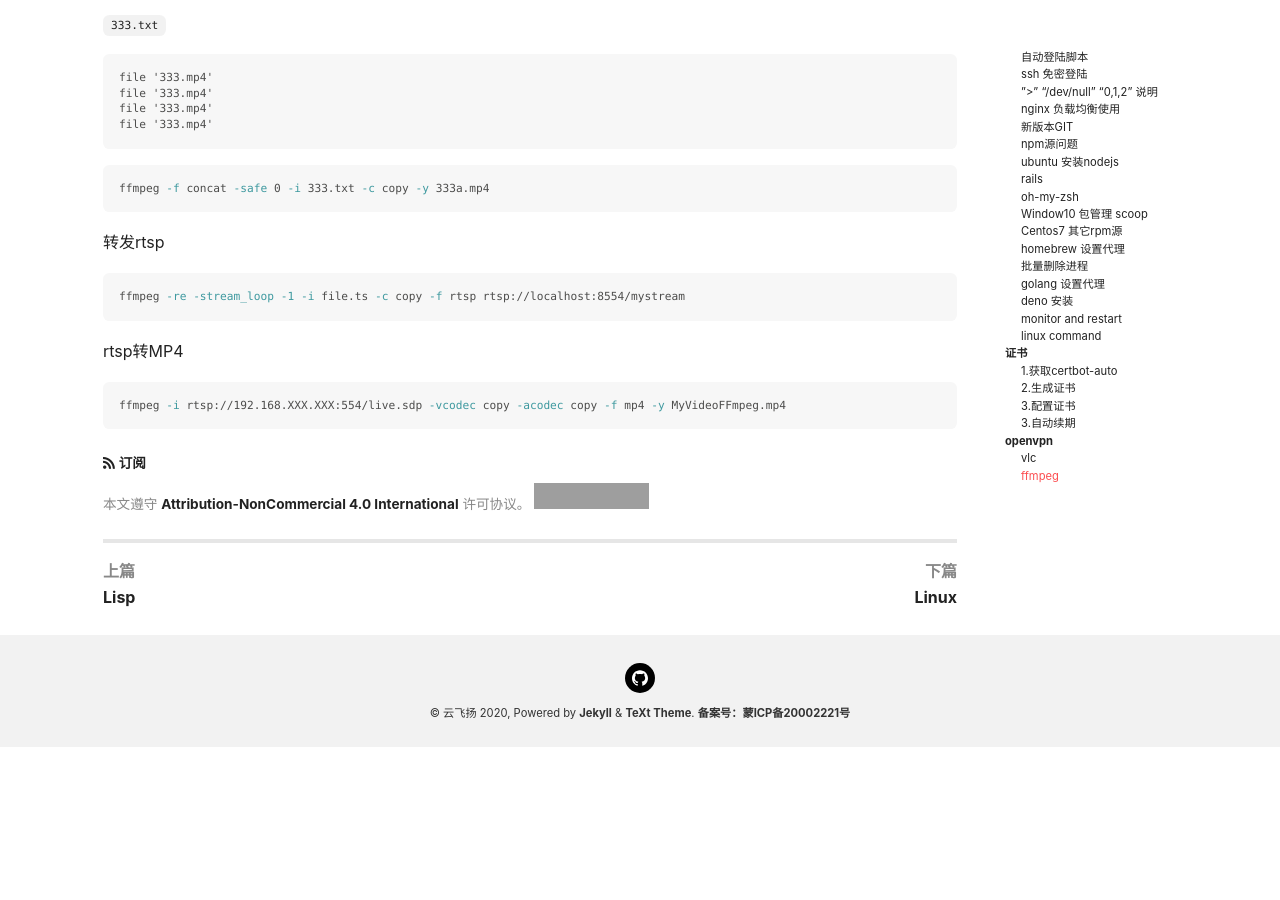
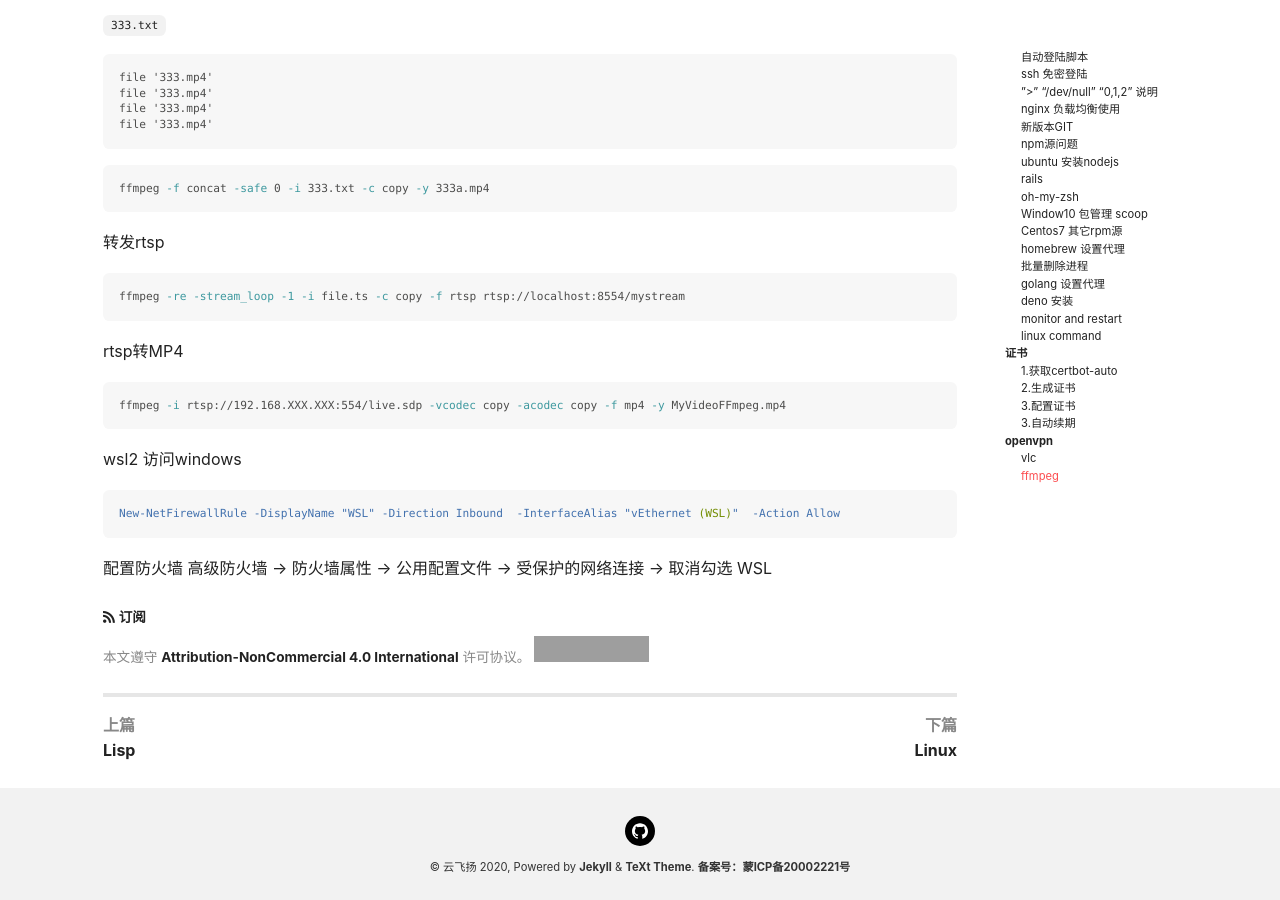
Before and after one commit to zwwland/goe13, a Jekyll site: the page built from _posts/2020-08-30-other.md, in a window 1280 px wide and 900 px high, scrolled down 8130 px. Built offline with Jekyll 4.4.1, drawn with Linux system fonts in a browser that asks for light colours; nearby versions of some CDN libraries; before the commit the page ends 8877 px from its top, so only the background shows below that; grey boxes are pictures that could not be loaded.

Commit message:
wsl2 windows

````diff
--- a/_posts/2020-08-30-other.md
+++ b/_posts/2020-08-30-other.md
@@ -369,3 +369,11 @@ rtsp转MP4
 ```bash
 ffmpeg -i rtsp://192.168.XXX.XXX:554/live.sdp -vcodec copy -acodec copy -f mp4 -y MyVideoFFmpeg.mp4
 ```
+
+
+wsl2 访问windows
+```ps
+New-NetFirewallRule -DisplayName "WSL" -Direction Inbound  -InterfaceAlias "vEthernet (WSL)"  -Action Allow
+```
+配置防火墙
+高级防火墙 -> 防火墙属性 -> 公用配置文件 -> 受保护的网络连接 -> 取消勾选 WSL
````
